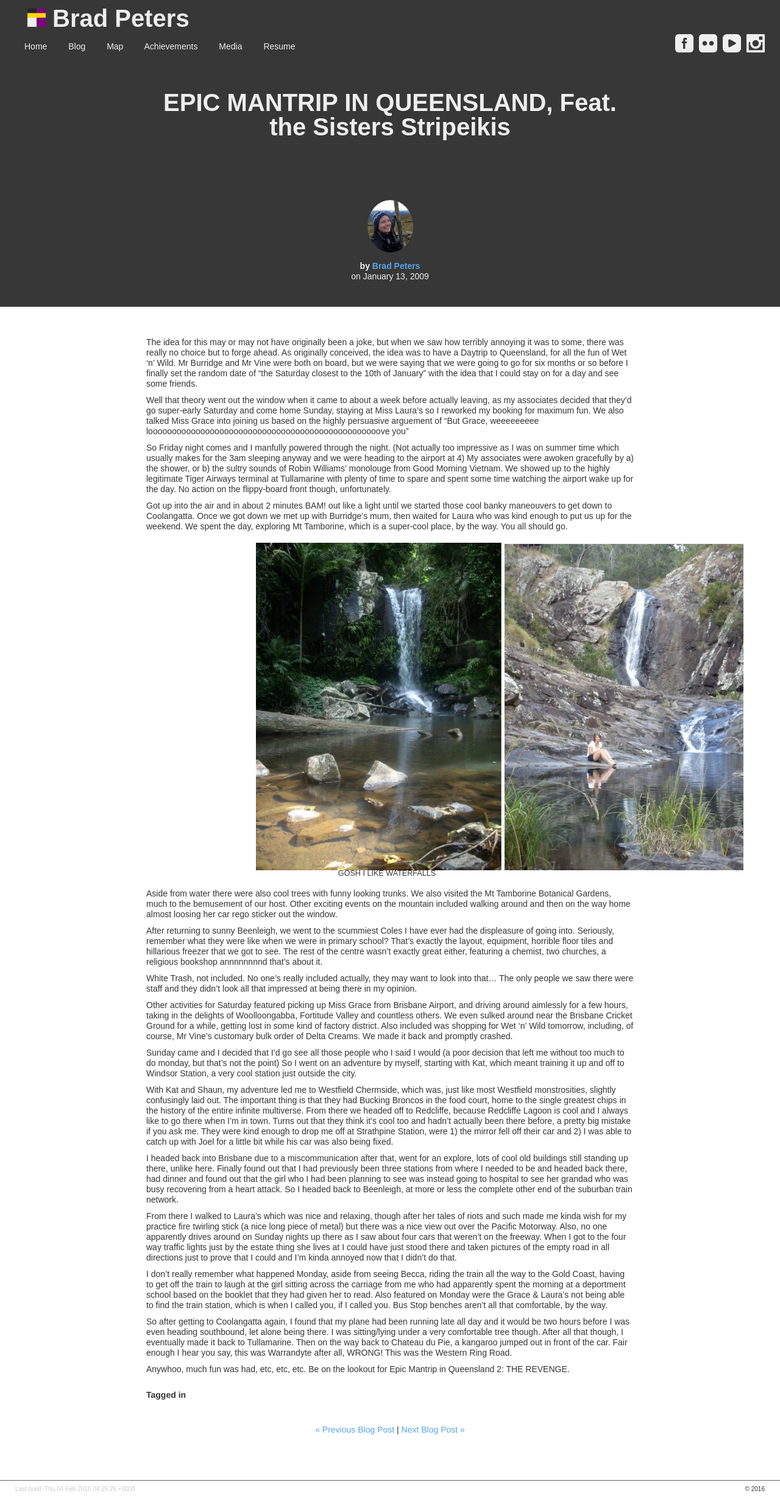
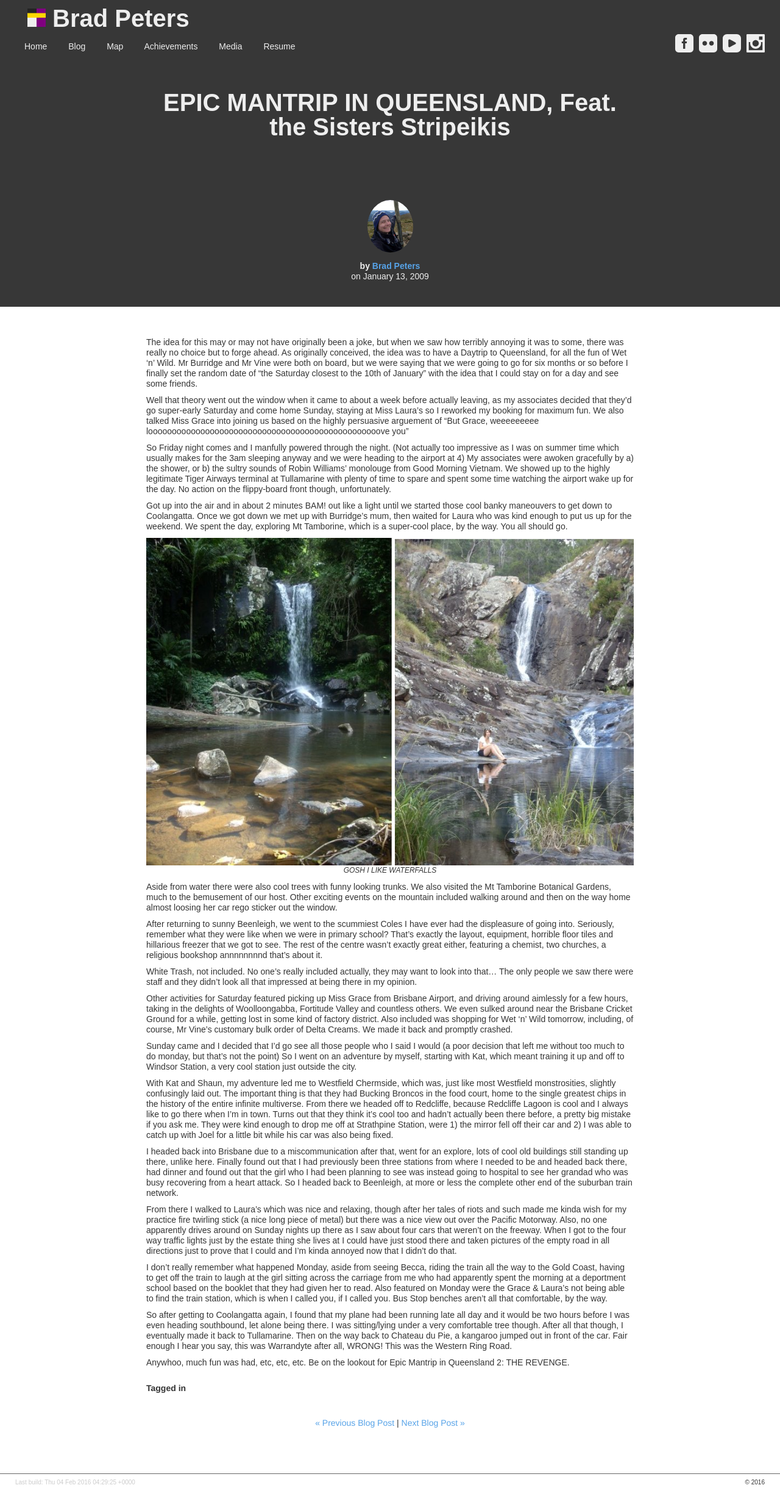
Before and after one commit to ubersejanus/ubersejanus.github.io, a Jekyll site: the page built from blog/_posts/2009-01-13-epic-mantrip-qld.md, in a window 1280 px wide. Shown: the whole page at 61% size. Built offline with Jekyll 4.4.1, drawn with Linux system fonts in a browser that asks for light colours; Markdown is read by kramdown in place of the engine named in the settings; comment, search, counter and statistics services are not loaded.

Commit message:
sill changes

```diff
--- a/blog/_posts/2009-01-13-epic-mantrip-qld.md
+++ b/blog/_posts/2009-01-13-epic-mantrip-qld.md
@@ -15,10 +15,10 @@ So Friday night comes and I manfully powered through the night. (Not actually to
 
 Got up into the air and in about 2 minutes BAM! out like a light until we started those cool banky maneouvers to get down to Coolangatta. Once we got down we met up with Burridge's mum, then waited for Laura who was kind enough to put us up for the weekend. We spent the day, exploring Mt Tamborine, which is a super-cool place, by the way. You all should go.
 
-<div class="blog-image-centre">
-  <img src="/blog/assets/2009-01/waterfall.png" alt="waterfalls at Mt Tamborine" />
-  <p>GOSH I LIKE WATERFALLS</p>
-</div>
+
+<img src="/blog/assets/2009-01/waterfall.png" alt="waterfalls at Mt Tamborine" />
+<em>GOSH I LIKE WATERFALLS</em>
+
 
 Aside from water there were also cool trees with funny looking trunks. We also visited the Mt Tamborine Botanical Gardens, much to the bemusement of our host. Other exciting events on the mountain included walking around and then on the way home almost loosing her car rego sticker out the window.
 
```
Also changed, not shown: authors/bradp.md (+1 -1 lines), authors/test.md (+1 -1 lines).
